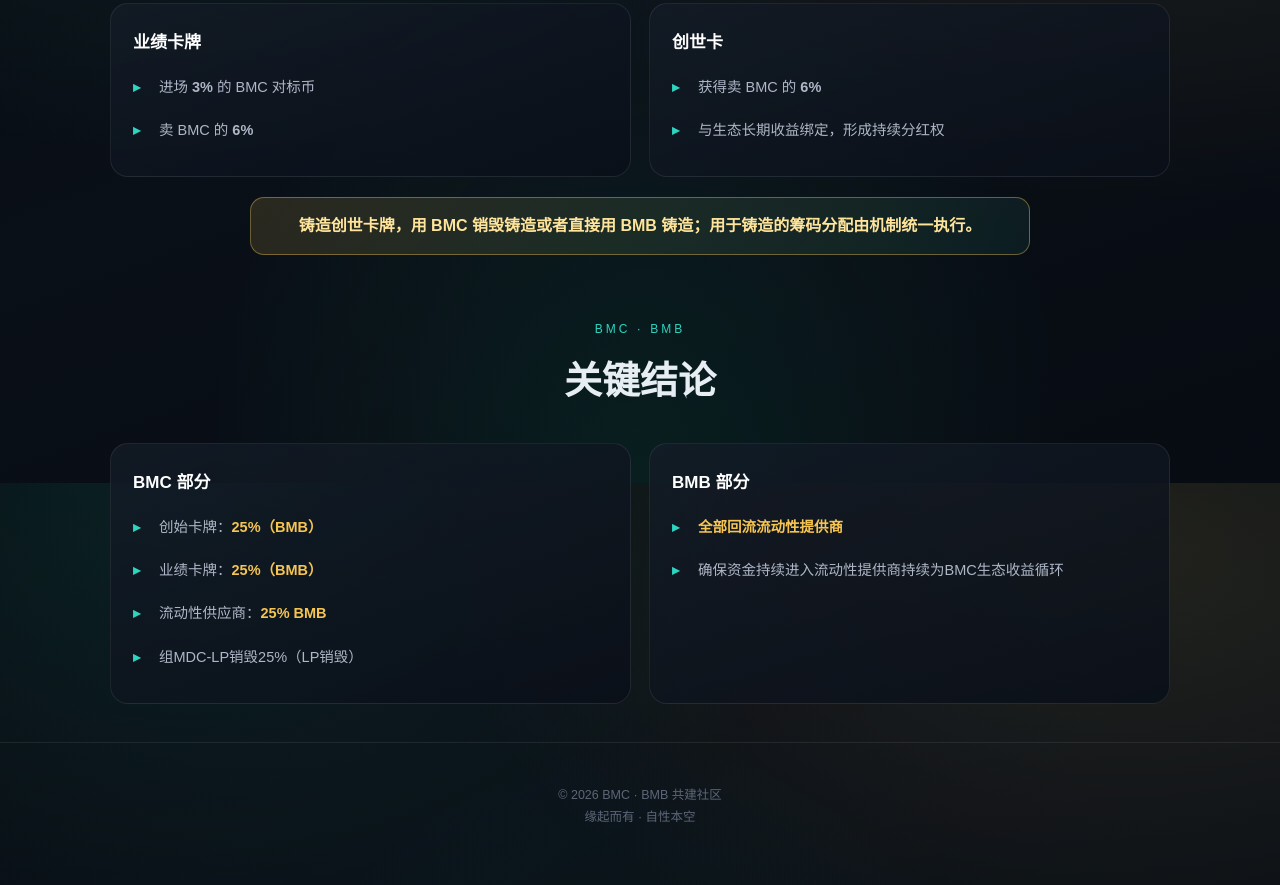
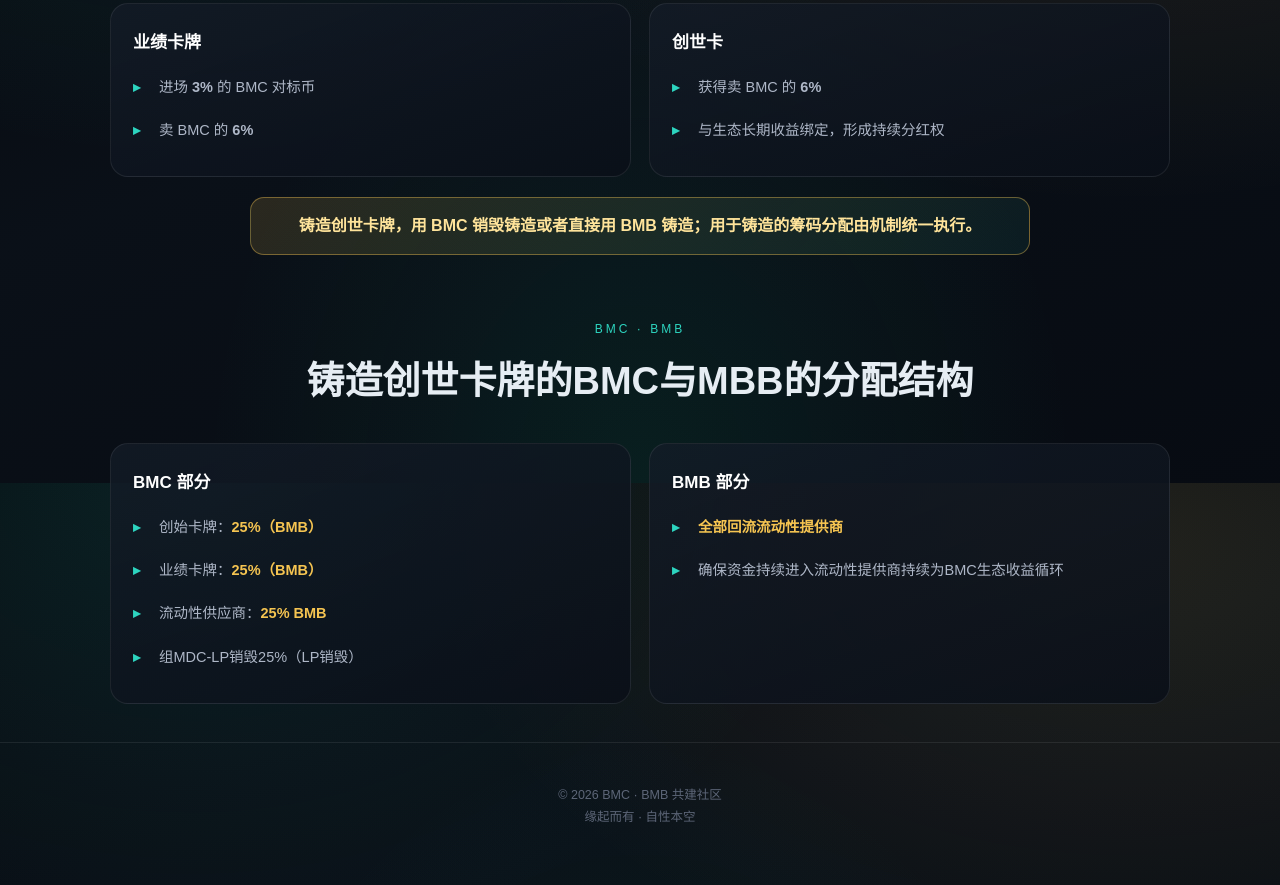
Before and after one commit to 229224oo/SHIBPEPE, a website: page index.html in a window 1280 px wide. Shown: the part 3517-4402 px from the top of the page. Drawn offline with Linux system fonts and the light colour scheme.

Commit message:
Update index.html

```diff
--- a/index.html
+++ b/index.html
@@ -464,7 +464,7 @@
     <section class="section" id="summary">
       <div class="section-head">
         <div class="tag">BMC · BMB</div>
-        <div class="title">关键结论</div>
+        <div class="title">铸造创世卡牌的BMC与MBB的分配结构</div>
       </div>
 
       <div class="grid g2">
```
